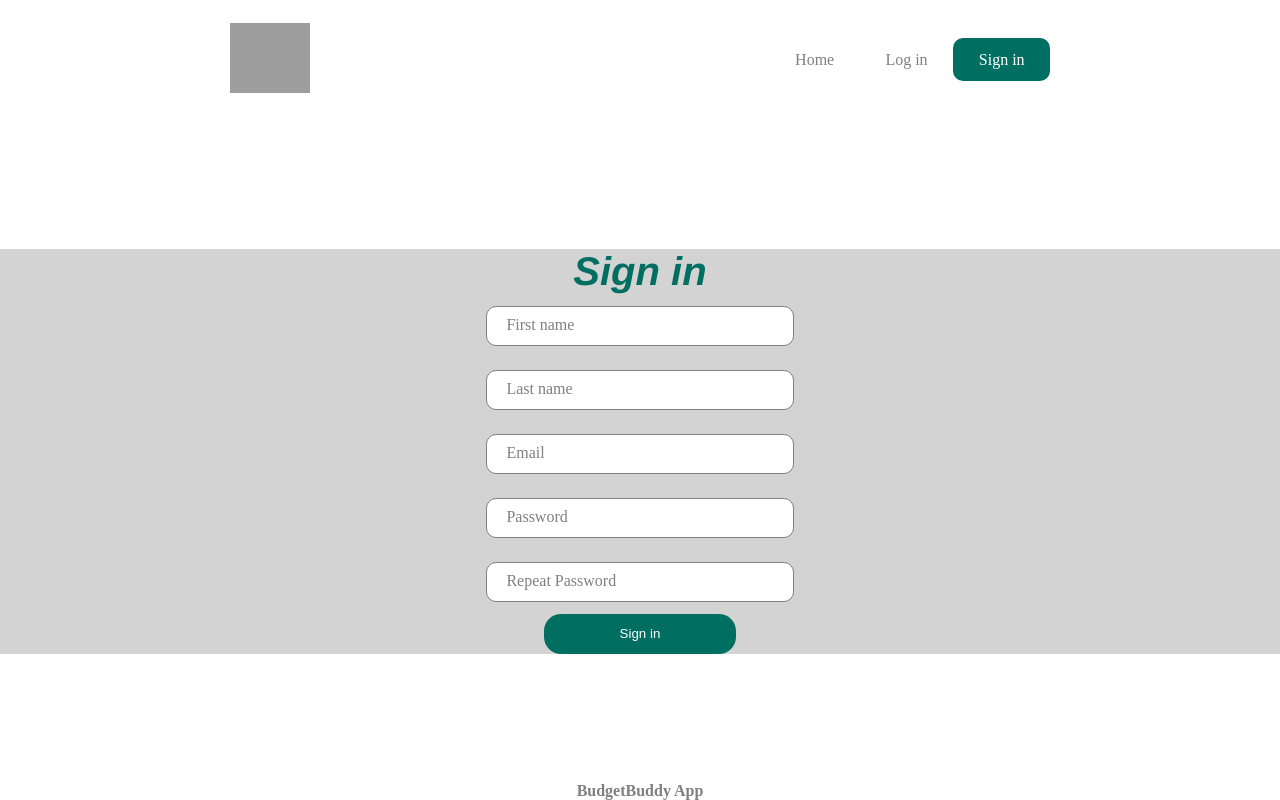
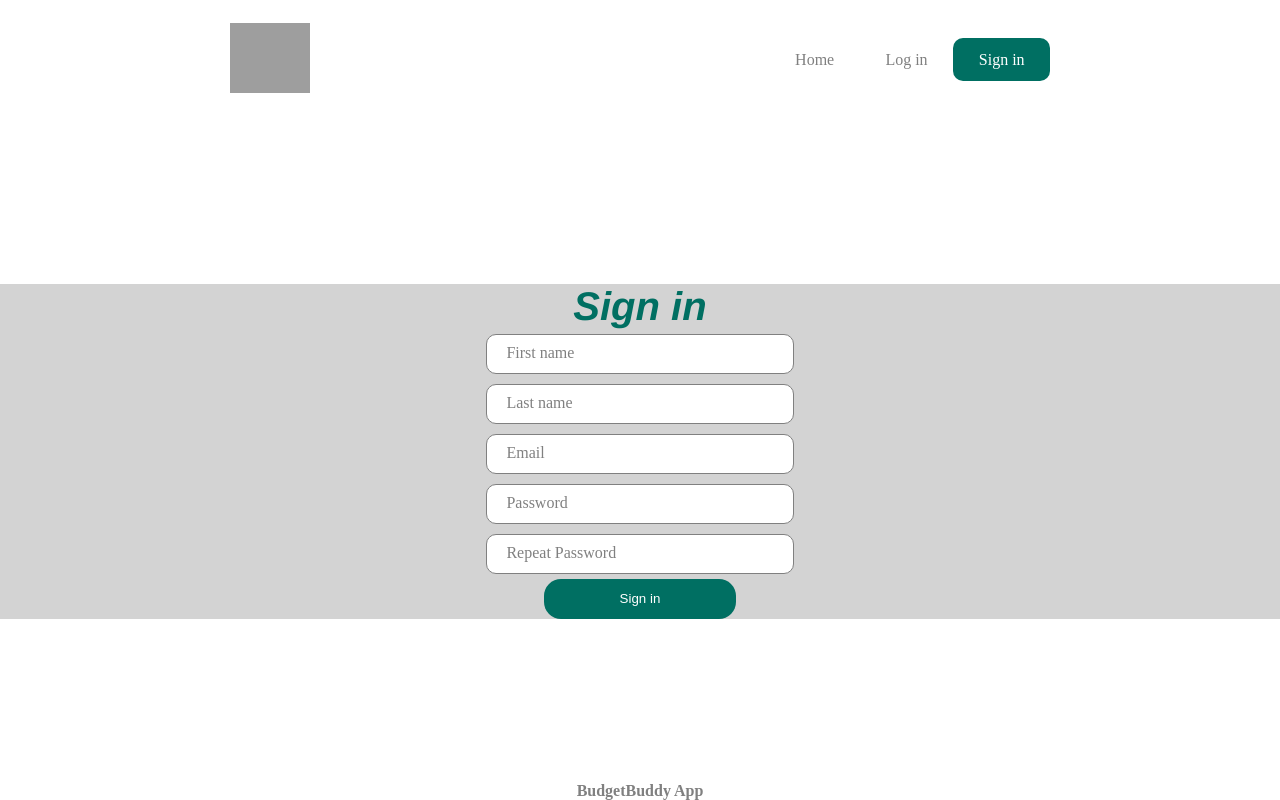
Before and after one commit to YoussefAchraf/budgetbuddyapp, a React (Create React App) app in the folder client/: page /signin in a window 1280 px wide. Built offline with nearby package versions, Linux system fonts and the light colour scheme; grey boxes are pictures that could not be loaded; the HTML template or start-up script is replaced by a standard one.

Commit message:
new commit

```diff
--- a/client/src/components/usrinpt/UsrInpt.module.css
+++ b/client/src/components/usrinpt/UsrInpt.module.css
@@ -1,7 +1,7 @@
 .UsrInpt{
   width:40%;
   height:auto;
-  margin-block:12px;
+  margin-block:5px;
 }
 .InptZone{
   width:100%;
```
Also changed, not shown: 12 other files (tests, documents, lock files or other folders).
